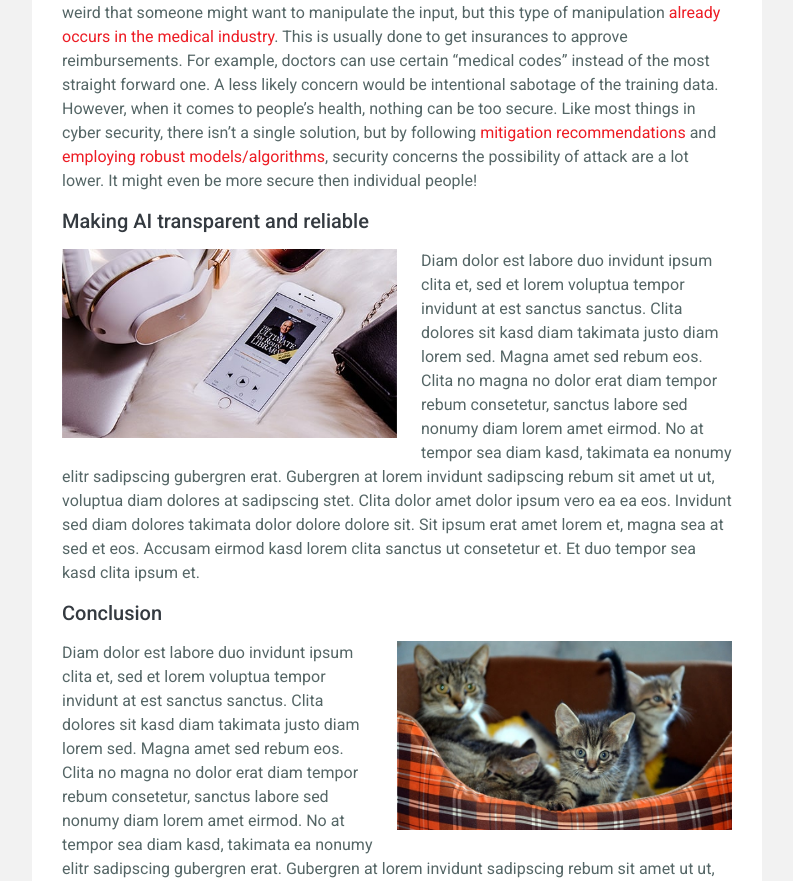
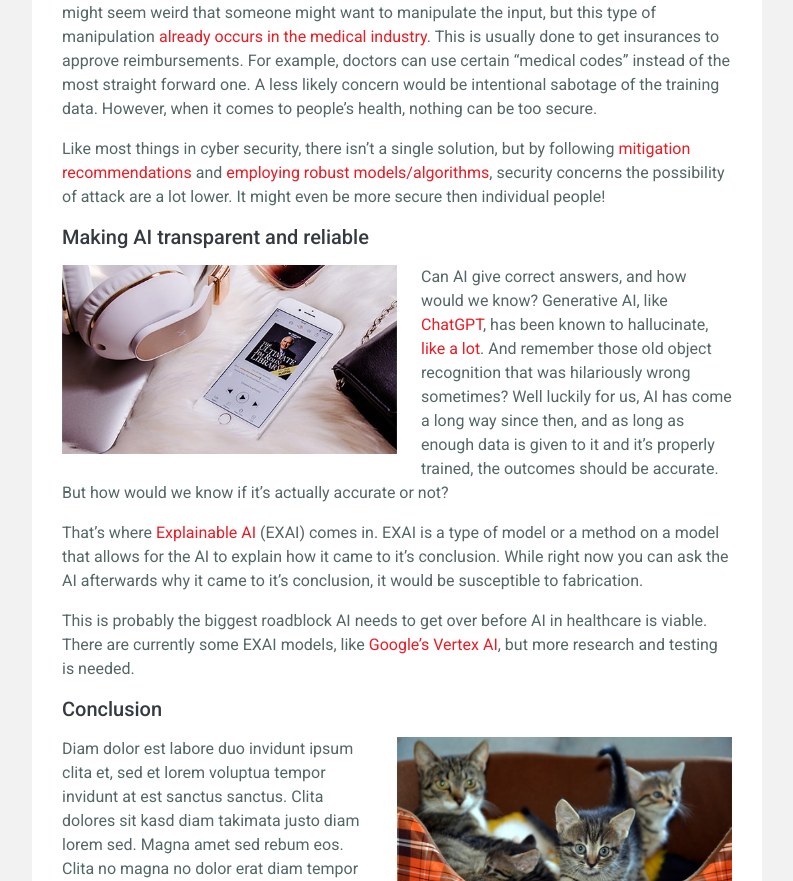
Before and after one commit to Minenash/school-paper, a plain HTML site: page index.html in a window 1280 px wide. Shown: the part 2954-3835 px from the top of the page, without its empty margins (53-846 px from the left). Drawn offline with nearby package versions, Linux system fonts and the light colour scheme.

Commit message:
migrated transparency anre reliability section

```diff
--- a/index.html
+++ b/index.html
@@ -235,6 +235,7 @@
                                 <h5 class="mb-3">Securing AI tools</h5>
                                 <img class="img-fluid w-50 float-right ml-4 mb-2" src="img/news-500x280-2.jpg">
                                 <p>
+                                    Is AI secure?
                                     Just like any other tool, especially software ones, AI needs to have strong security,
                                     to avoid adversarial attacks. Older AI models used when testing medical AI imaging
                                     systems, are susceptible to misrepresentations of the data. It was found that
@@ -246,7 +247,8 @@
                                     doctors can use certain “medical codes” instead of the most straight forward one.
                                     A less likely concern would be intentional sabotage of the training data. However,
                                     when it comes to people’s health, nothing can be too secure.
-
+                                </p>
+                                <p>
                                     Like most things in cyber security, there isn’t a single solution, but by following
                                     <a href="https://csrc.nist.gov/pubs/ai/100/2/e2023/final">mitigation recommendations</a>
                                     and <a href="https://ieeexplore.ieee.org/document/10545943">employing robust models/algorithms</a>,
@@ -256,16 +258,26 @@
                                 <h5 class="mb-3">Making AI transparent and reliable</h5>
                                 <img class="img-fluid w-50 float-left mr-4 mb-2" src="img/news-500x280-1.jpg">
                                 <p>
-                                    Diam dolor est labore duo invidunt ipsum clita et, sed et lorem voluptua tempor
-                                    invidunt at est sanctus sanctus. Clita dolores sit kasd diam takimata justo diam
-                                    lorem sed. Magna amet sed rebum eos. Clita no magna no dolor erat diam tempor
-                                    rebum consetetur, sanctus labore sed nonumy diam lorem amet eirmod. No at tempor
-                                    sea diam kasd, takimata ea nonumy elitr sadipscing gubergren erat. Gubergren at
-                                    lorem invidunt sadipscing rebum sit amet ut ut, voluptua diam dolores at
-                                    sadipscing stet. Clita dolor amet dolor ipsum vero ea ea eos. Invidunt sed diam
-                                    dolores takimata dolor dolore dolore sit. Sit ipsum erat amet lorem et, magna
-                                    sea at sed et eos. Accusam eirmod kasd lorem clita sanctus ut consetetur et. Et
-                                    duo tempor sea kasd clita ipsum et.
+                                    Can AI give correct answers, and how would we know? Generative AI, like
+                                    <a href="https://chatgpt.com">ChatGPT</a>, has been known to hallucinate,
+                                    <a href="https://archive.ph/20230712131443/https://www.washingtonpost.com/opinions/2023/07/11/ai-health-care-revolution/">
+                                        like a lot</a>.
+                                    And remember those old object recognition that was hilariously wrong sometimes?
+                                    Well luckily for us, AI has come a long way since then, and as long as enough data
+                                    is given to it and it’s properly trained, the outcomes should be accurate. But how
+                                    would we know if it’s actually accurate or not?
+                                </p>
+                                <p>
+                                    That’s where <a href="https://ieeexplore.ieee.org/document/9852458">Explainable AI</a> (EXAI)
+                                    comes in. EXAI is a type of model or a method on a model that allows for the AI to
+                                    explain how it came to it’s conclusion. While right now you can ask the AI
+                                    afterwards why it came to it’s conclusion, it would be susceptible to fabrication.
+                                </p>
+                                <p>
+                                    This is probably the biggest roadblock AI needs to get over before AI in healthcare
+                                    is viable. There are currently some EXAI models, like
+                                    <a href="https://cloud.google.com/vertex-ai/docs/explainable-ai/overview">Google’s Vertex AI</a>,
+                                    but more research and testing is needed.
                                 </p>
 
                                 <h5 class="mb-3">Conclusion</h5>
```
